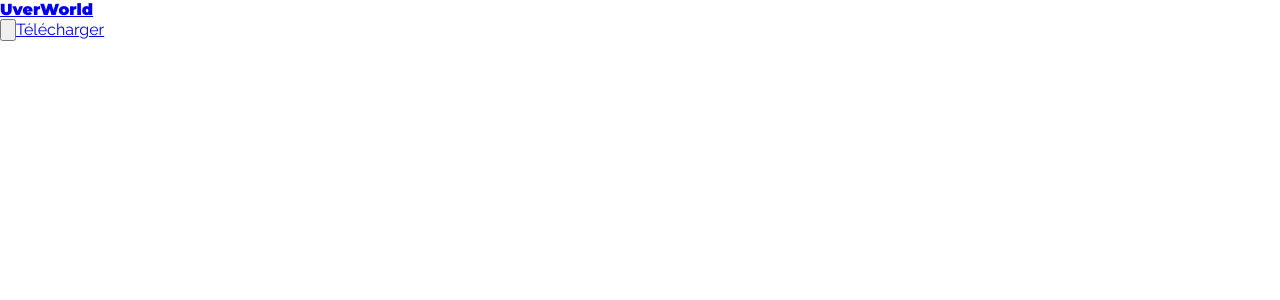
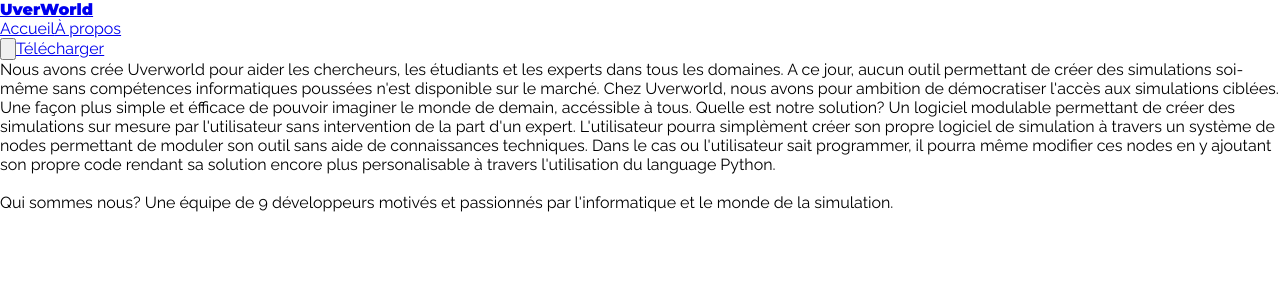
Before and after one commit to Uver-World/website, a React (Create React App) app: page /about in a window 1280 px wide. Shown: the top 300 px of the page. Built offline with nearby package versions, Linux system fonts and the light colour scheme.

Commit message:
[main] => Add basic about page

```diff
--- a/src/index.tsx
+++ b/src/index.tsx
@@ -7,6 +7,7 @@
 import Header from "./layouts/Header";
 import Download from "./pages/Download";
 import Thanks from "./pages/Download/Thanks";
+import About from "./pages/About";
 
 const root = ReactDOM.createRoot(
   document.getElementById('root') as HTMLElement
@@ -25,6 +26,7 @@
             <Route path="thanks" element={<Thanks />} />
             <Route index element={<Download />} />
           </Route>
+          <Route path="about" element={<About />}/>
         </Routes>
       </main>
     </BrowserRouter>
--- a/src/layouts/Header/index.tsx
+++ b/src/layouts/Header/index.tsx
@@ -41,8 +41,9 @@
       <div>
         <Link className={styles.title} to="/">UverWorld</Link>
       </div>
-      <div>
-
+      <div className={styles.centerSection}>
+        <Link to="/">Accueil</Link>
+        <Link to="/about">À propos</Link>
       </div>
       <div className={styles.rightSection}>
         <button onClick={() => toggleDarkMode()} className={`${styles.button} dark:hover:bg-slate-500`}>
--- a/src/layouts/Header/styles/index.module.css
+++ b/src/layouts/Header/styles/index.module.css
@@ -19,3 +19,7 @@
 .rightSection {
     @apply flex items-center justify-center;
 }
+
+.centerSection a {
+    @apply mx-2 font-bold;
+}
--- /dev/null
+++ b/src/pages/About/index.tsx
@@ -0,0 +1,21 @@
+import styles from './styles/index.module.css'
+
+const About = () => {
+  return (
+    <p className={styles.text}>
+      Nous avons crée Uverworld pour aider les chercheurs, les étudiants et les experts dans tous les domaines. A ce jour,
+      aucun outil permettant de créer des simulations soi-même sans compétences informatiques poussées n'est disponible sur
+      le marché. Chez Uverworld, nous avons pour ambition de démocratiser l'accès aux simulations ciblées. Une façon plus
+      simple et éfficace de pouvoir imaginer le monde de demain, accéssible à tous. Quelle est notre solution? Un logiciel
+      modulable permettant de créer des simulations sur mesure par l'utilisateur sans intervention de la part d'un expert.
+      L'utilisateur pourra simplèment créer son propre logiciel de simulation à travers un système de nodes permettant de
+      moduler son outil sans aide de connaissances techniques. Dans le cas ou l'utilisateur sait programmer, il pourra même
+      modifier ces nodes en y ajoutant son propre code rendant sa solution encore plus personalisable à travers l'utilisation
+      du language Python.
+      <br/><br/>
+      Qui sommes nous? Une équipe de 9 développeurs motivés et passionnés par l'informatique et le monde de la simulation.
+    </p>
+  )
+}
+
+export default About;
--- /dev/null
+++ b/src/pages/About/styles/index.module.css
@@ -0,0 +1,3 @@
+.text {
+    @apply max-w-5xl mx-auto text-justify pt-12;
+}
--- a/src/pages/Download/components/Card.tsx
+++ b/src/pages/Download/components/Card.tsx
@@ -13,7 +13,7 @@
 }
 
 const Card: FunctionComponent<CardProps> = ({title, appFile, appName, version, isActive = false, children}) => {
-  const navigate = useNavigate();
+  // const navigate = useNavigate();
 
   return (
     <article className={`${styles.card} dark:bg-slate-500 ${isActive ? `${styles.isActive} dark:bg-blue-500` : null}`}>
@@ -23,7 +23,7 @@
       </div>
 
       <div className={styles.linkContainer}>
-        <a href={appFile} download={appName} className={styles.appDownload} onClick={() => {navigate('thanks')}}>Télécharger
+        <a href={appFile} download={appName} className={styles.appDownload}>Télécharger
           <svg xmlns="http://www.w3.org/2000/svg" fill="none" viewBox="0 0 24 24" strokeWidth={1.5} stroke="currentColor" className="w-6 h-6 inline-block ml-2">
             <path strokeLinecap="round" strokeLinejoin="round" d="M3 16.5v2.25A2.25 2.25 0 005.25 21h13.5A2.25 2.25 0 0021 18.75V16.5M16.5 12L12 16.5m0 0L7.5 12m4.5 4.5V3" />
           </svg>
--- a/src/pages/Home/index.tsx
+++ b/src/pages/Home/index.tsx
@@ -14,7 +14,7 @@
         <Link to="/download" className={styles.appDownload}>Télécharger gratuitement</Link>
       </div>
 
-      <video id="background-video" autoPlay muted className={styles.background}>
+      <video id="background-video" autoPlay loop muted className={styles.background}>
         <source src="/background.webm" type="video/webm" />
       </video>
     </section>
```
